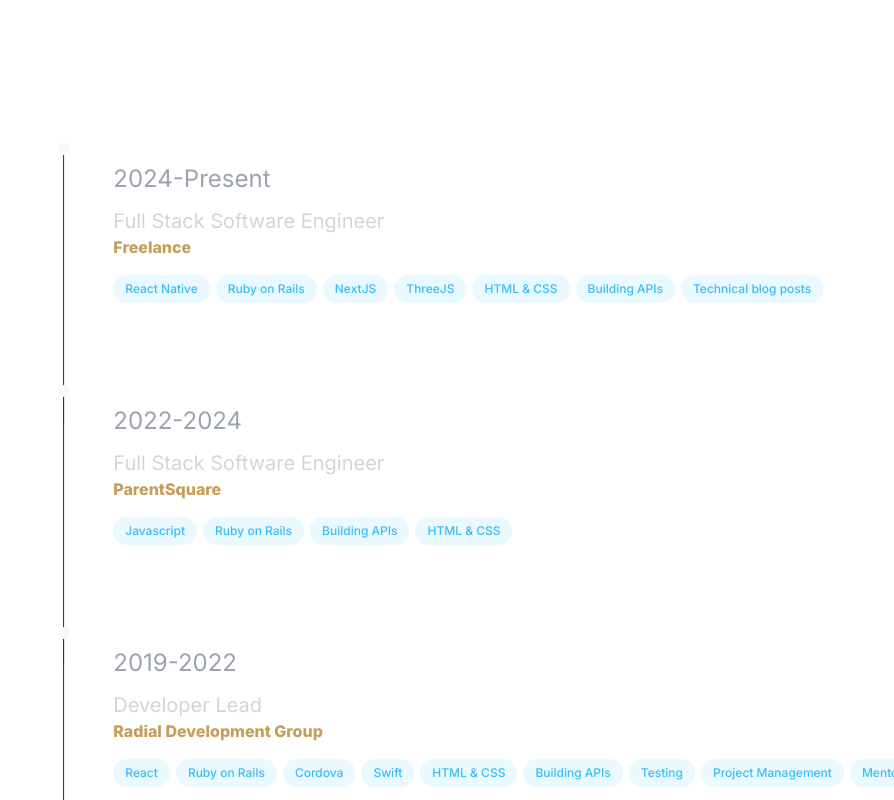
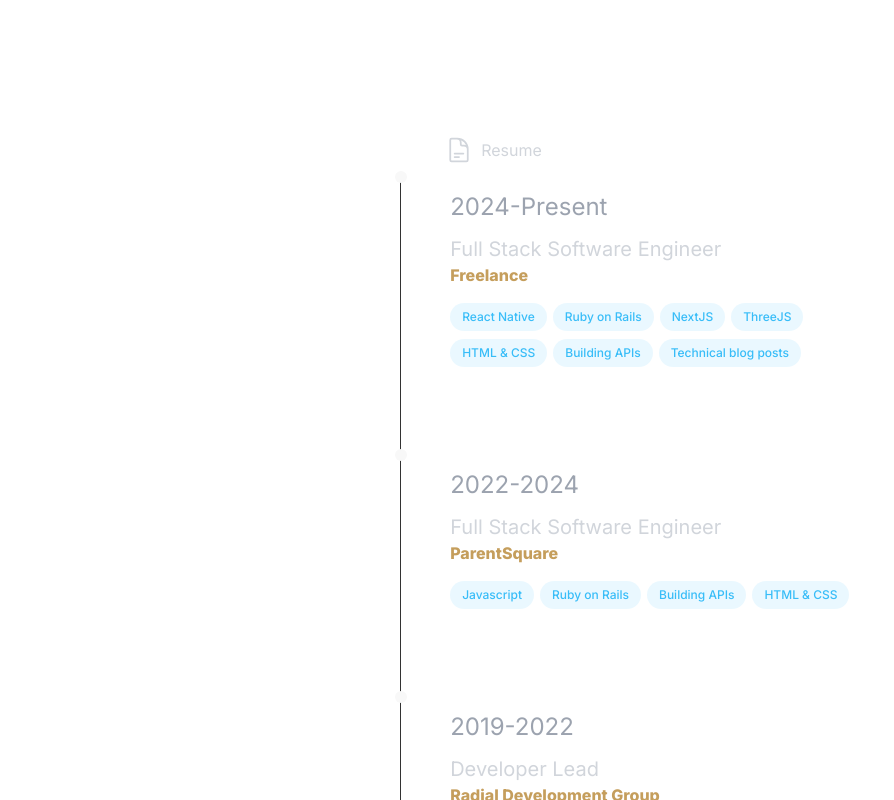
Before and after one commit to Natasha08/natasha-osborne-site, a Next.js app: page / in a window 1280 px wide. Shown: the part 1400-2200 px from the top of the page, without its empty margins (386-1280 px from the left). Built offline with nearby package versions, Linux system fonts and the light colour scheme.

Commit message:
update styling for resume timeline

```diff
--- a/app/components/resume-timeline.js
+++ b/app/components/resume-timeline.js
@@ -2,6 +2,7 @@
 import Link from 'next/link';
 import {ArrowTopRightOnSquareIcon} from '@heroicons/react/20/solid';
 import SkillBubble from './skill-bubble';
+import { DocumentTextIcon } from '@heroicons/react/24/outline';
 
 const ResumeTimeline = () => {
   const timelineRef = useRef(null);
@@ -37,9 +38,15 @@
   }, []);
 
   return (
-    <div ref={timelineRef} className="timeline main-container">
-      <div className="content group">
-        <div className="timeline-item mb-8 hover:translucent-background group/f">
+    <div ref={timelineRef} className="timeline main-container lg:ml-72">
+      <div className="content group w-3/4 lg:w-1/2">
+        <header className="relative z-10 flex flex-row">
+          <DocumentTextIcon className="h-7 w-7 lg:ml-5 top-4 text-gray-500 hover:fill-[#d4af37]" />
+          <span className="pl-2 flex items-center">
+            Resume
+          </span>
+        </header>
+        <div className="timeline-item hover:bg-opacity-15 hover:bg-deep-blue mb-8 group/f">
           <ArrowTopRightOnSquareIcon className="h-5 w-5 ml-2 absolute top-4 right-4 opacity-0 text-gray-500 group-hover/f:opacity-100" />
           <Link
             href="/resume"
@@ -48,7 +55,7 @@
             noreferrer"
             className="timeline-content"
           >
-            <h2 className="hover:text-muted-gold text-gray-400 text-md">
+            <h2 className="group-hover/f:text-muted-gold text-gray-400 text-md">
               2024-Present
             </h2>
             <p className="text-lg md:text-xl">Full Stack Software Engineer</p>
@@ -66,7 +73,7 @@
             </ul>
           </Link>
         </div>
-        <div className="timeline-item mb-8 hover:translucent-background group/a">
+        <div className="timeline-item hover:bg-opacity-15 hover:bg-deep-blue mb-8 group/a">
           <ArrowTopRightOnSquareIcon className="h-5 w-5 ml-2 absolute top-4 right-4 opacity-0 text-gray-500 group-hover/a:opacity-100" />
           <Link
             href="https://parentsquare.com"
@@ -75,7 +82,7 @@
             noreferrer"
             className="timeline-content"
           >
-            <h2 className="hover:text-muted-gold text-gray-400 text-md">
+            <h2 className="group-hover/a:text-muted-gold text-gray-400 text-md">
               2022-2024
             </h2>
             <p className="text-lg md:text-xl">Full Stack Software Engineer</p>
@@ -90,7 +97,7 @@
             </ul>
           </Link>
         </div>
-        <div className="timeline-item mb-8 hover:translucent-background group/b">
+        <div className="timeline-item hover:bg-opacity-15 hover:bg-deep-blue mb-8 group/b">
           <ArrowTopRightOnSquareIcon className="h-5 w-5 ml-2 absolute top-4 right-4 opacity-0 text-gray-500 group-hover/b:opacity-100" />
           <Link
             href="https://radialdevgroup.com"
@@ -99,7 +106,7 @@
             noreferrer"
             className="timeline-content"
           >
-            <h2 className="hover:text-muted-gold text-gray-400 text-md">
+            <h2 className="group-hover/b:text-muted-gold text-gray-400 text-md">
               2019-2022
             </h2>
             <p className="text-lg md:text-xl">Developer Lead</p>
@@ -119,7 +126,7 @@
             </ul>
           </Link>
         </div>
-        <div className="timeline-item mb-8 hover:translucent-background group/c">
+        <div className="timeline-item hover:bg-opacity-15 hover:bg-deep-blue mb-8 group/c">
           <ArrowTopRightOnSquareIcon className="h-5 w-5 ml-2 absolute top-4 right-4 opacity-0 text-gray-500 group-hover/c:opacity-100" />
           <Link
             href="https://originprotocol.com"
@@ -128,7 +135,7 @@
             noreferrer"
             className="timeline-content"
           >
-            <h2 className="hover:text-muted-gold text-gray-400 text-md">
+            <h2 className="group-hover/c:text-muted-gold text-gray-400 text-md">
               2018-2019
             </h2>
             <p className="text-lg md:text-xl">Full Stack Software Engineer</p>
@@ -144,7 +151,7 @@
             </ul>
           </Link>
         </div>
-        <div className="timeline-item mb-8 hover:translucent-background group/d">
+        <div className="timeline-item hover:bg-opacity-15 hover:bg-deep-blue mb-8 group/d">
           <ArrowTopRightOnSquareIcon className="h-5 w-5 ml-2 absolute top-4 right-4 opacity-0 text-gray-500 group-hover/d:opacity-100" />
           <Link
             href="https://radialdevgroup.com"
@@ -153,7 +160,7 @@
             noreferrer"
             className="timeline-content"
           >
-            <h2 className="hover:text-muted-gold text-gray-400 text-md">
+            <h2 className="group-hover/d:text-muted-gold text-gray-400 text-md">
               2017-2018
             </h2>
             <p className="text-lg md:text-xl">Developer Lead</p>
```
